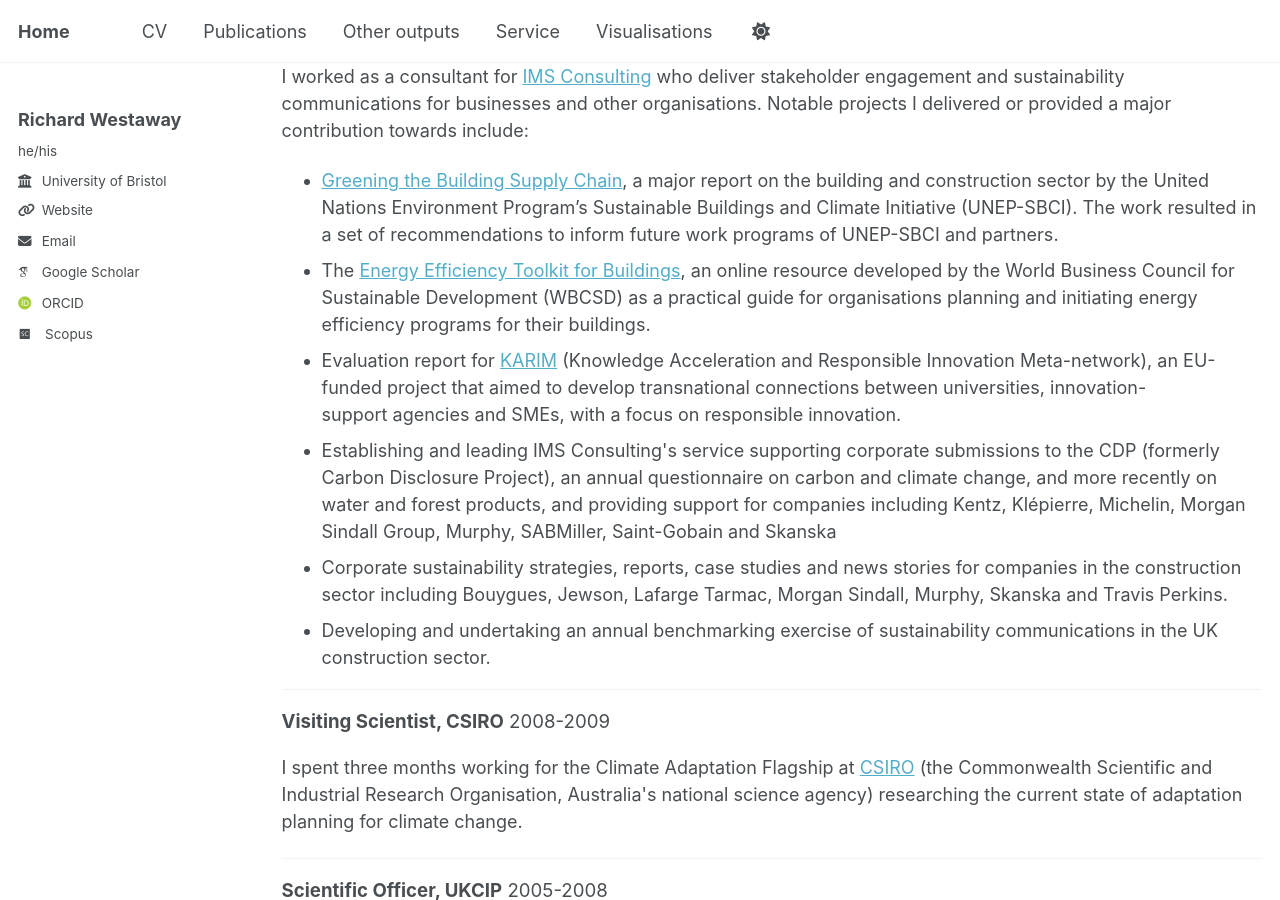
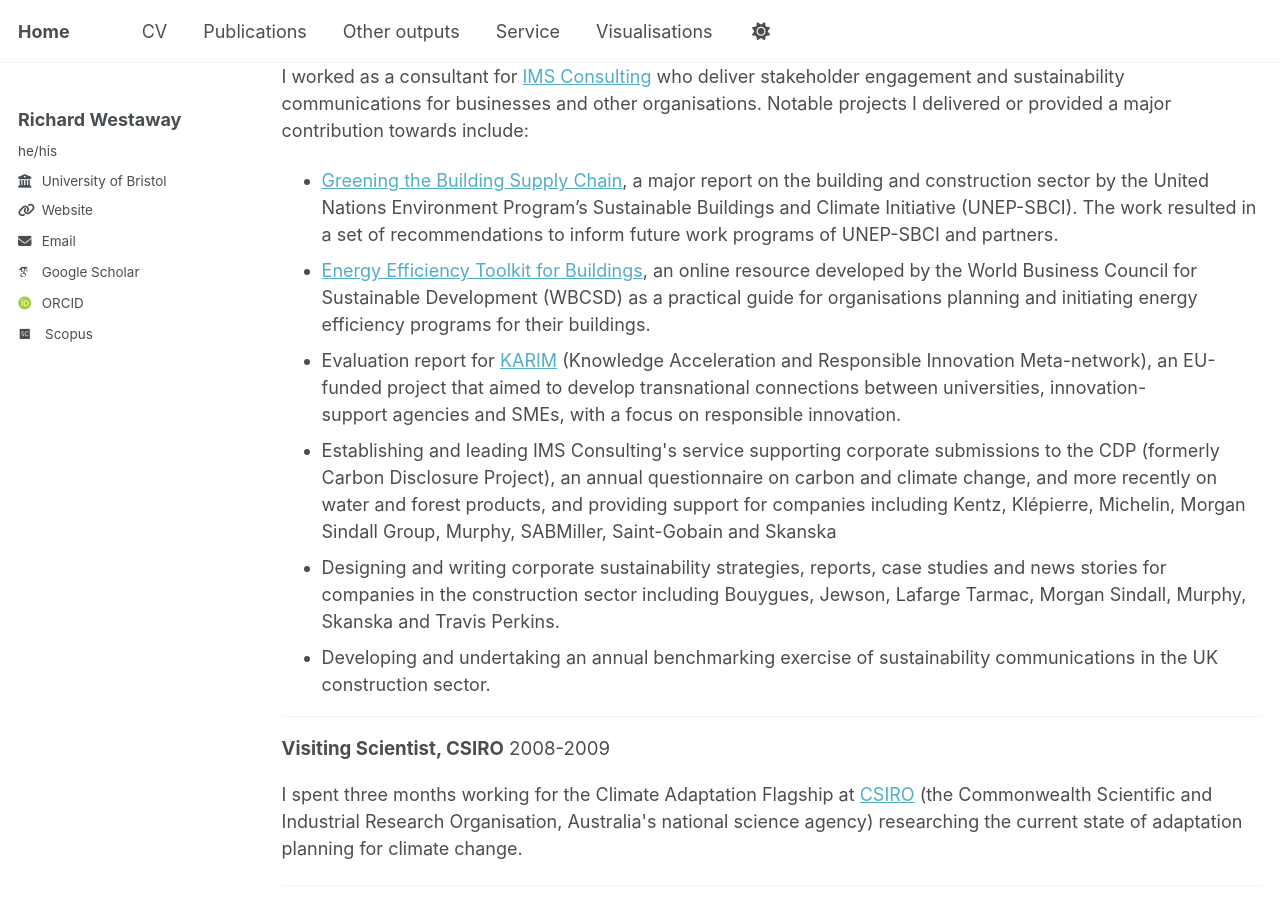
Before and after one commit to richardwestaway/richardwestaway.github.io, a Jekyll site: the page built from _pages/cv.html, in a window 1280 px wide and 900 px high, scrolled down 1391 px. Built offline with Jekyll 4.4.1, drawn with Linux system fonts in a browser that asks for light colours; some web fonts are replaced.

Commit message:
Update cv.html

```diff
--- a/_pages/cv.html
+++ b/_pages/cv.html
@@ -45,13 +45,13 @@ redirect_from:
 
 <li><a href="https://web.archive.org/web/20150618075359/http://www.unep.org/sbci/pdfs/greening_the_supply_chain_report.pdf" target="_blank" rel="noopener">Greening the Building Supply Chain</a>, a major report on the building and construction sector by the United Nations Environment Program’s Sustainable Buildings and Climate Initiative (UNEP-SBCI). The work resulted in a set of recommendations to inform future work programs of UNEP-SBCI and partners.</li>
 
-<li>The <a href="https://web.archive.org/web/20181109014014/http://www.eeb-toolkit.com/" target="_blank" rel="noopener">Energy Efficiency Toolkit for Buildings</a>, an online resource developed by the World Business Council for Sustainable Development (WBCSD) as a practical guide for organisations planning and initiating energy efficiency programs for their buildings.</li>
+<li><a href="https://web.archive.org/web/20181109014014/http://www.eeb-toolkit.com/" target="_blank" rel="noopener">Energy Efficiency Toolkit for Buildings</a>, an online resource developed by the World Business Council for Sustainable Development (WBCSD) as a practical guide for organisations planning and initiating energy efficiency programs for their buildings.</li>
 
 <li>Evaluation report for <a href="https://web.archive.org/web/20180112193921/http://www.karimnetwork.com/" target="_blank" rel="noopener">KARIM</a> (Knowledge Acceleration and Responsible Innovation Meta-network), an EU-funded project that aimed to develop transnational connections between universities, innovation-support agencies and SMEs, with a focus on responsible innovation.</li>
 
 <li>Establishing and leading IMS Consulting's service supporting corporate submissions to the CDP (formerly Carbon Disclosure Project), an annual questionnaire on carbon and climate change, and more recently on water and forest products, and providing support for companies including Kentz, Klépierre, Michelin, Morgan Sindall Group, Murphy, SABMiller, Saint-Gobain and Skanska</li>
 
-<li>Corporate sustainability strategies, reports, case studies and news stories for companies in the construction sector including Bouygues, Jewson, Lafarge Tarmac, Morgan Sindall, Murphy, Skanska and Travis Perkins.</li>
+<li>Designing and writing corporate sustainability strategies, reports, case studies and news stories for companies in the construction sector including Bouygues, Jewson, Lafarge Tarmac, Morgan Sindall, Murphy, Skanska and Travis Perkins.</li>
 
 <li>Developing and undertaking an annual benchmarking exercise of sustainability communications in the UK construction sector.</li>
 </ul>
```
